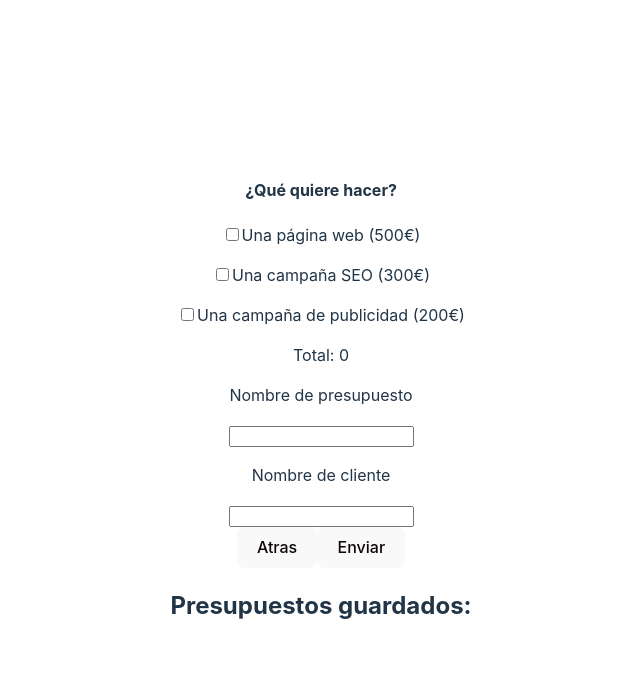
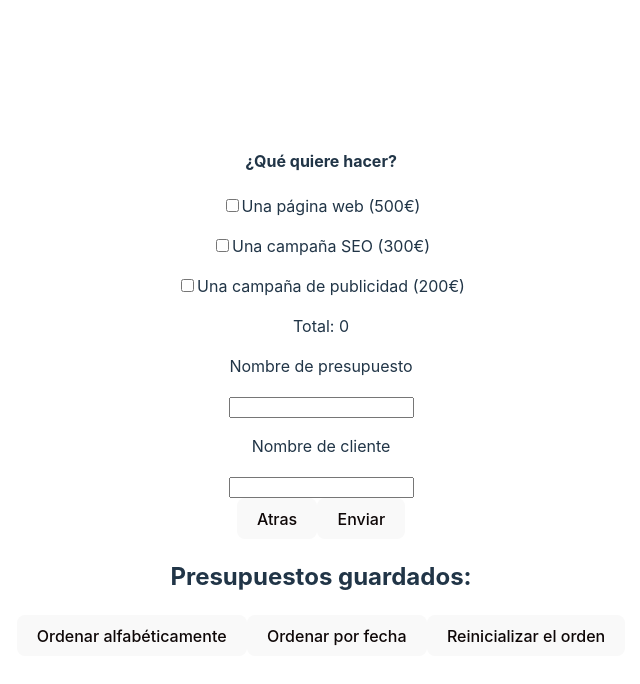
Before and after one commit to Dar-ya218/Sprint_7, a React (Vite) app: page /presupuesto in a window 1280 px wide. Shown: the top 684 px of the page, without its empty margins (319-959 px from the left). Built offline with nearby package versions, Linux system fonts and the light colour scheme.

Commit message:
ejercicio_8

```diff
--- a/src/component/saveBudget.tsx
+++ b/src/component/saveBudget.tsx
@@ -19,8 +19,11 @@ interface Budget {
     const [nombrePresupuesto, setNombrePresupuesto] = useState('');
     const [nombreCliente, setNombreCliente] = useState('');
     const [savedBudgets, setSavedBudgets] = useState<Budget[]>([]);
+    const [isSortedAlphabetically, setIsSortedAlphabetically] = useState(false);
+    const [isSortedByDate, setIsSortedByDate] = useState(false);
 
-    function clearCheckboxes(){
+
+    const clearCheckboxes =()=>{
       window.localStorage.setItem("checkboxState",JSON.stringify([false, false, false]));
       window.localStorage.setItem("numPages", JSON.stringify(1));
       window.localStorage.setItem("numLanguages",JSON.stringify(1));
@@ -42,6 +45,21 @@ interface Budget {
       clearCheckboxes();
     };
 
+
+  const handleSortAlphabetically = () => {
+    setIsSortedAlphabetically(!isSortedAlphabetically);
+    setIsSortedByDate(false);
+  };
+
+  const handleSortByDate = () => {
+    setIsSortedByDate(!isSortedByDate);
+    setIsSortedAlphabetically(false);
+  };
+
+  const handleResetSort = () => {
+    setIsSortedAlphabetically(false);
+    setIsSortedByDate(false);
+  };
 
     return (
       <div>
@@ -72,8 +90,27 @@ interface Budget {
         </div>
         <div>
           <h2>Presupuestos guardados:</h2>
+          <div>
+          <button onClick={handleSortAlphabetically}>
+            {isSortedAlphabetically ? 'Desactivar orden alfabético' : 'Ordenar alfabéticamente'}
+          </button>
+          <button onClick={handleSortByDate}>
+            {isSortedByDate ? 'Desactivar orden por fecha' : 'Ordenar por fecha'}
+          </button>
+          <button onClick={handleResetSort}>Reinicializar el orden</button>
+        </div>
           <ul>
-            {savedBudgets.map((budget, index) => (
+          {savedBudgets
+            .sort((a, b) => {
+              if (isSortedAlphabetically) {
+                return a.name.localeCompare(b.name);
+              }
+              if (isSortedByDate) {
+                return a.date.getTime() - b.date.getTime();
+              }
+              return 0;
+            })
+            .map((budget, index) => (
               <li key={index}>
                 <strong>Nombre:</strong> {budget.name}
                 <br />
```
